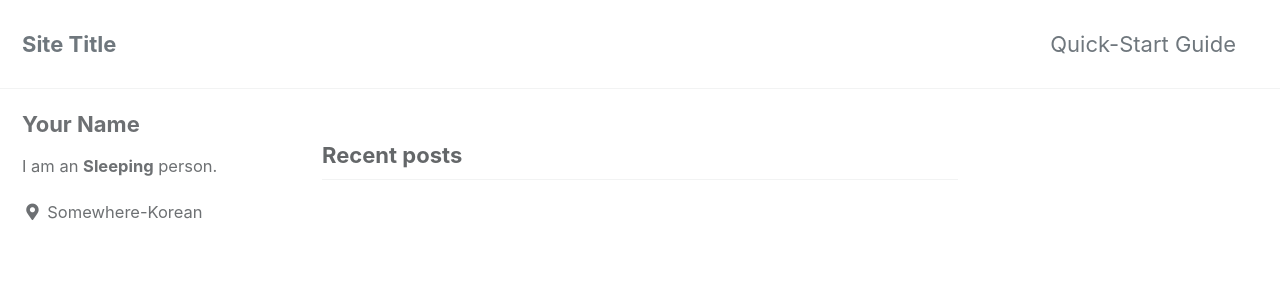
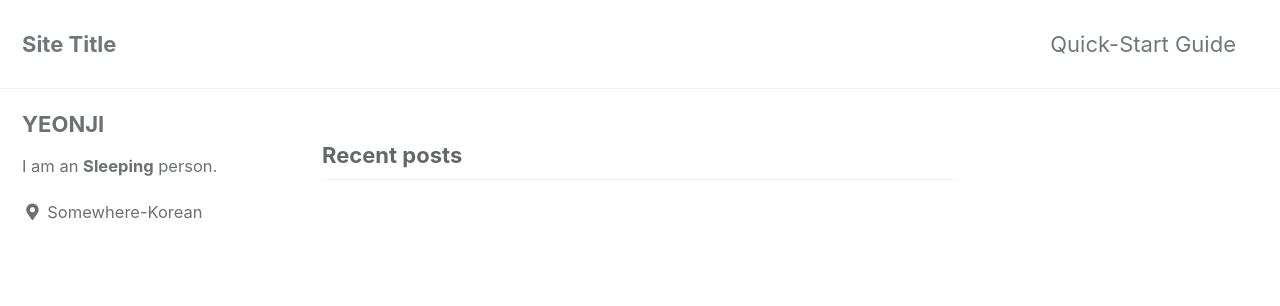
Before and after one commit to DORAE123/DORAE123.github.io, a Jekyll site: the page built from index.html, in a window 1280 px wide. Shown: the top 306 px of the page. Built offline with Jekyll 4.4.1, drawn with Linux system fonts in a browser that asks for light colours; cached includes are drawn as plain includes; the list of posts is cut into pages by our own code.

Commit message:
Update _config.yml

```diff
--- a/_config.yml
+++ b/_config.yml
@@ -102,7 +102,7 @@ analytics:
 
 # Site Author
 author:
-  name             : "Your Name"
+  name             : "YEONJI"
   avatar           : # path of avatar image, e.g. "/assets/images/bio-photo.jpg"
   bio              : "I am an **Sleeping** person."
   location         : "Somewhere-Korean"
```
